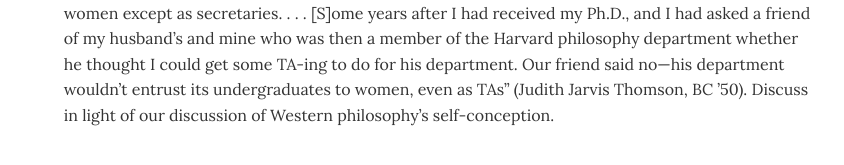
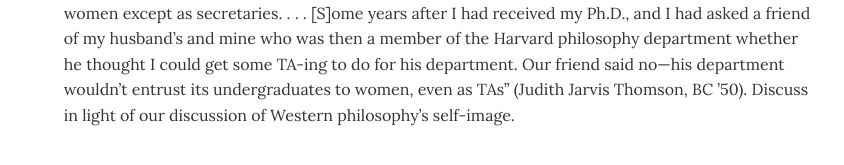
Before and after one commit to dingherself/intro, a Jekyll site: the page built from handouts/_posts/2025-10-22-midterm-exam.md, in a window 1280 px wide and 900 px high, scrolled down 2191 px. Shown: the part 707-872 px from the top of the window, without its empty margins (216-1060 px from the left). Built offline with Jekyll 4.4.1, drawn with Linux system fonts in a browser that asks for light colours; some of the changed text lies outside the part shown.

Commit message:
word choice

```diff
--- a/handouts/_posts/2025-10-22-midterm-exam.md
+++ b/handouts/_posts/2025-10-22-midterm-exam.md
@@ -62,4 +62,4 @@ module: "Exams & assignments"
 1. Do we have free will, and why or why not?
 2. “Demonstrative truth and scriptural truth cannot conflict” (Ibn Rushed, *The Decisive Treatise*). Explain and assess.
 3. “Today’s best artificial intelligence (AI) models sail through the Turing test, a famous thought experiment that asks whether a computer can pass as a human by interacting via text” (Elizabeth Gibney, for [*Nature* News](https://www.nature.com/articles/d41586-025-03386-w)). Comment on this statement.
-4. “I hadn’t met any [women philosophers] at Hunter [high school] or Barnard, of course. . . . The then chairman of the Columbia philosophy department said when I applied for admission [to the doctoral program] that he hoped I would enjoy doing philosophy for its own sake because I mustn’t suppose I could ever get a job as a teacher of philosophy. He said that philosophy departments don’t hire women except as secretaries. . . . [S]ome years after I had received my Ph.D., and I had asked a friend of my husband’s and mine who was then a member of the Harvard philosophy department whether he thought I could get some TA-ing to do for his department. Our friend said no—his department wouldn’t entrust its undergraduates to women, even as TAs” (Judith Jarvis Thomson, BC ’50). Discuss in light of our discussion of Western philosophy's self-conception.
+4. “I hadn’t met any [women philosophers] at Hunter [high school] or Barnard, of course. . . . The then chairman of the Columbia philosophy department said when I applied for admission [to the doctoral program] that he hoped I would enjoy doing philosophy for its own sake because I mustn’t suppose I could ever get a job as a teacher of philosophy. He said that philosophy departments don’t hire women except as secretaries. . . . [S]ome years after I had received my Ph.D., and I had asked a friend of my husband’s and mine who was then a member of the Harvard philosophy department whether he thought I could get some TA-ing to do for his department. Our friend said no—his department wouldn’t entrust its undergraduates to women, even as TAs” (Judith Jarvis Thomson, BC ’50). Discuss in light of our discussion of Western philosophy’s self-image.
```
